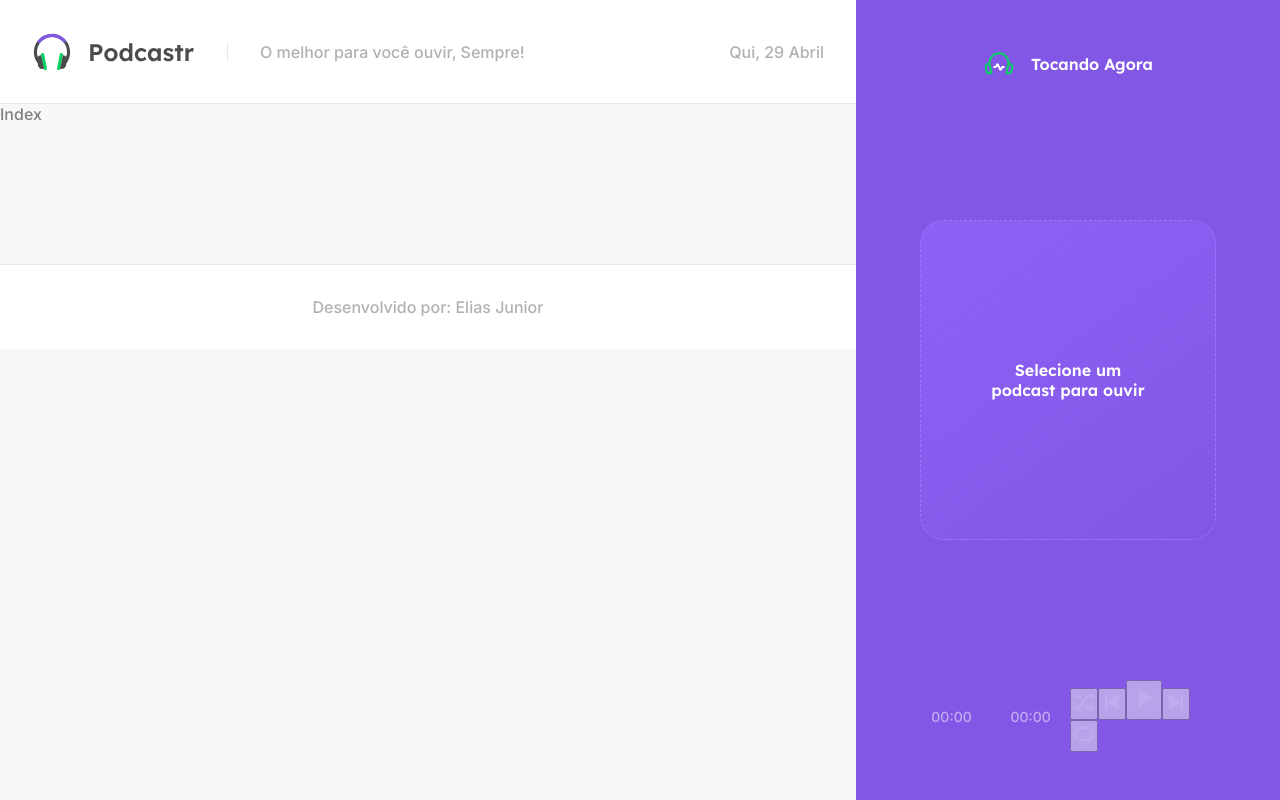
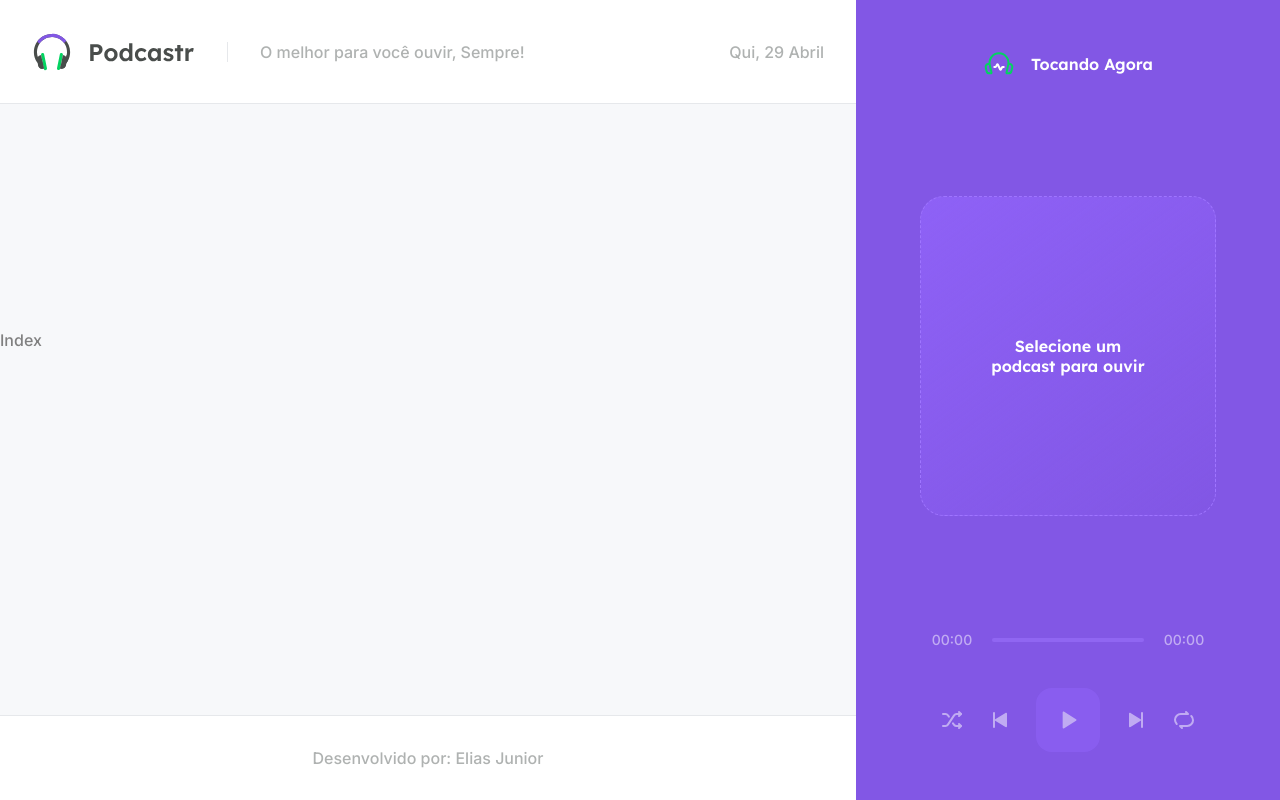
Before and after one commit to ElijahJunnior/nlw-project-one, a Next.js app: page / in a window 1280 px wide. Built offline with nearby package versions, Linux system fonts and the light colour scheme.

Commit message:
player area finished :sunglasses::kissing_heart::grin:

```diff
--- a/src/components/Player/index.tsx
+++ b/src/components/Player/index.tsx
@@ -13,15 +13,16 @@ export default function Player() {
             </div>
 
             <footer className={styles.empty}>
+                {/* Slider Area */}
                 <div className={styles.progress}>
-                    {/* Slider Area */}
                     <span>00:00</span>
                     <div className={styles.slider}>
                         <div className={styles.emptySlider} />
                     </div>
                     <span>00:00</span>
+                </div>
                 {/* Button Area */}
-                    <div className={styles.buttom}>
+                <div className={styles.button}>
                     <button type="button">
                         <img src="/shuffle.svg" alt="Embaralhar" />
                     </button>
@@ -38,9 +39,7 @@ export default function Player() {
                         <img src="/repeat.svg" alt="Repetir" />
                     </button>
                 </div>
-                </div>
             </footer>
-
         </div>
     )
 }
--- a/src/components/Player/styles.module.scss
+++ b/src/components/Player/styles.module.scss
@@ -69,9 +69,27 @@
             }
 
         }
+    }
 
+    .button {
+        display: flex;
+        align-items: center;
+        justify-content: center;
+        margin-top: 2.5rem;
+        gap: 1.5rem;
 
+        button {
+            background: transparent;
+            border: 0;
+            font-size: 0;
 
+            &.playButton {
+                width: 4rem;
+                height: 4rem;
+                border-radius: 1rem;
+                background: var(--purple-400);
+            }
+        }
     }
 
 }
--- a/src/pages/_app.tsx
+++ b/src/pages/_app.tsx
@@ -10,7 +10,7 @@ import Player from '../components/Player';
 function MyApp({ Component, pageProps }) {
   return (
     <div className={styles.wrapper}>
-      <main >
+      <main className={styles.appContainer}>
         <Header />
         <Component {...pageProps} />
         <Footer />
--- a/src/styles/app.module.scss
+++ b/src/styles/app.module.scss
@@ -6,4 +6,9 @@
         flex: 1;
     }
 
+    .appContainer {
+        display: flex;
+        flex-direction: column;
+        justify-content: space-between;
+    }
 }
```
Lines whose indentation alone changed are shown as unchanged.
